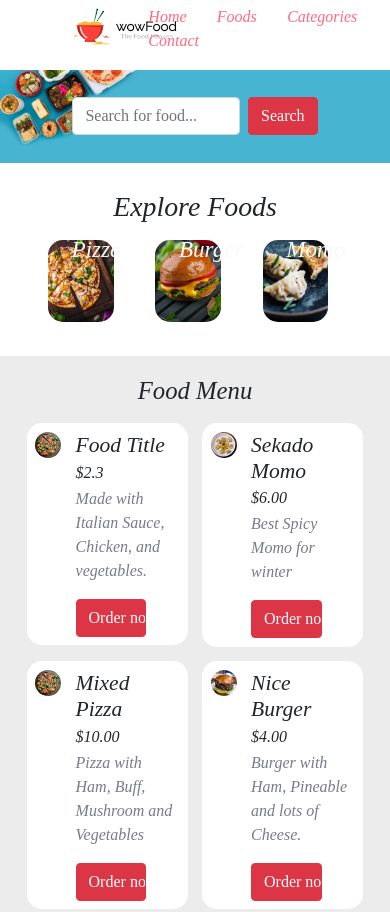
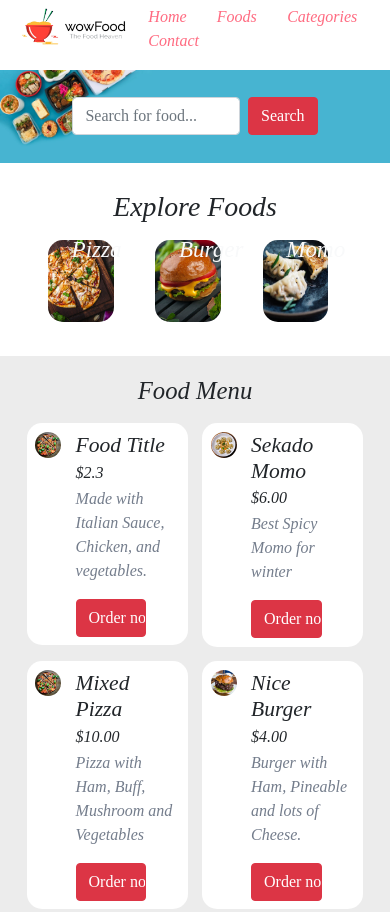
Before and after one commit to NguyenMam/web2, a plain HTML site: page index.html in a window 390 px wide. Shown: the top 912 px of the page. Drawn offline with nearby package versions, Linux system fonts and the light colour scheme.

Commit message:
Update main.css

```diff
--- a/css/main.css
+++ b/css/main.css
@@ -114,6 +114,7 @@ input{
 @media only screen and (max-width:768px) {
     .logo{
         width: 30%;
+        padding: 1% 0 0 2%
     }
     .tab{
         width: 70%;
```
